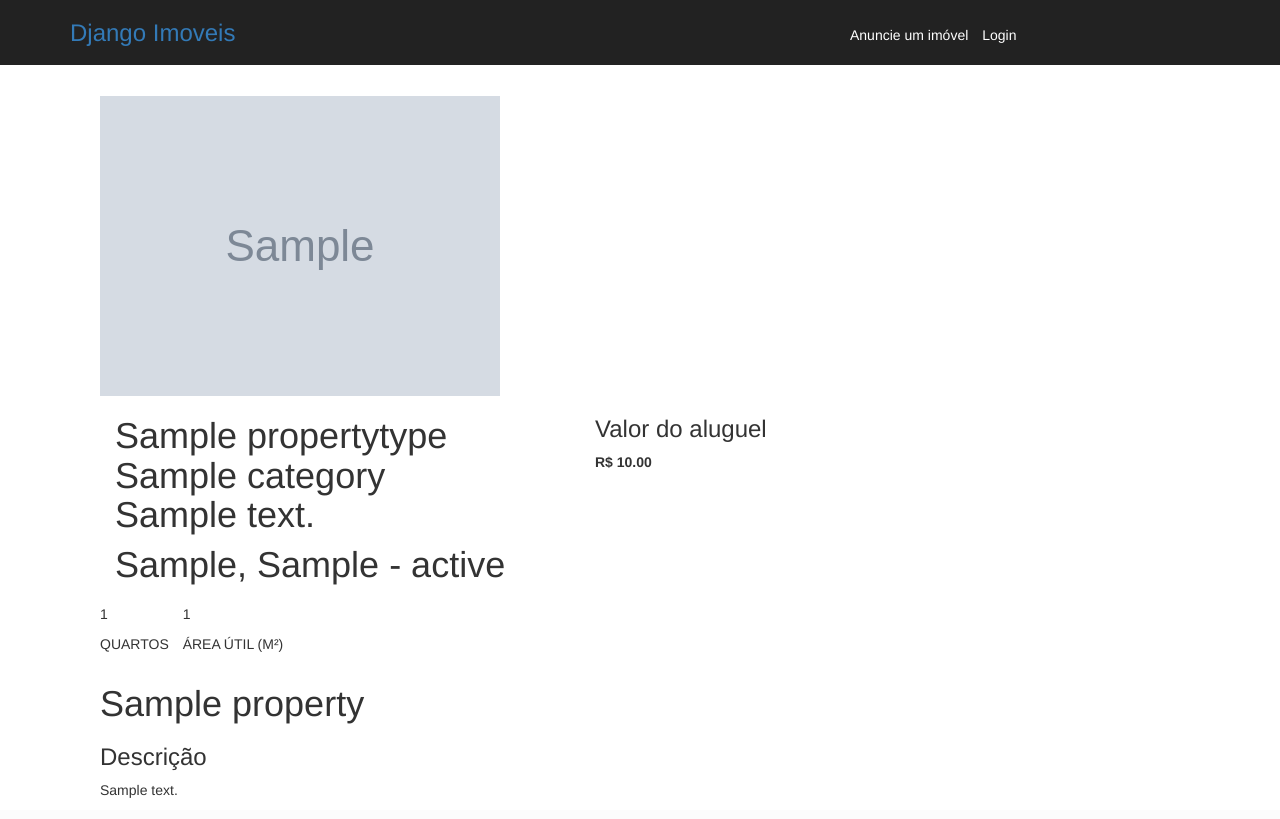
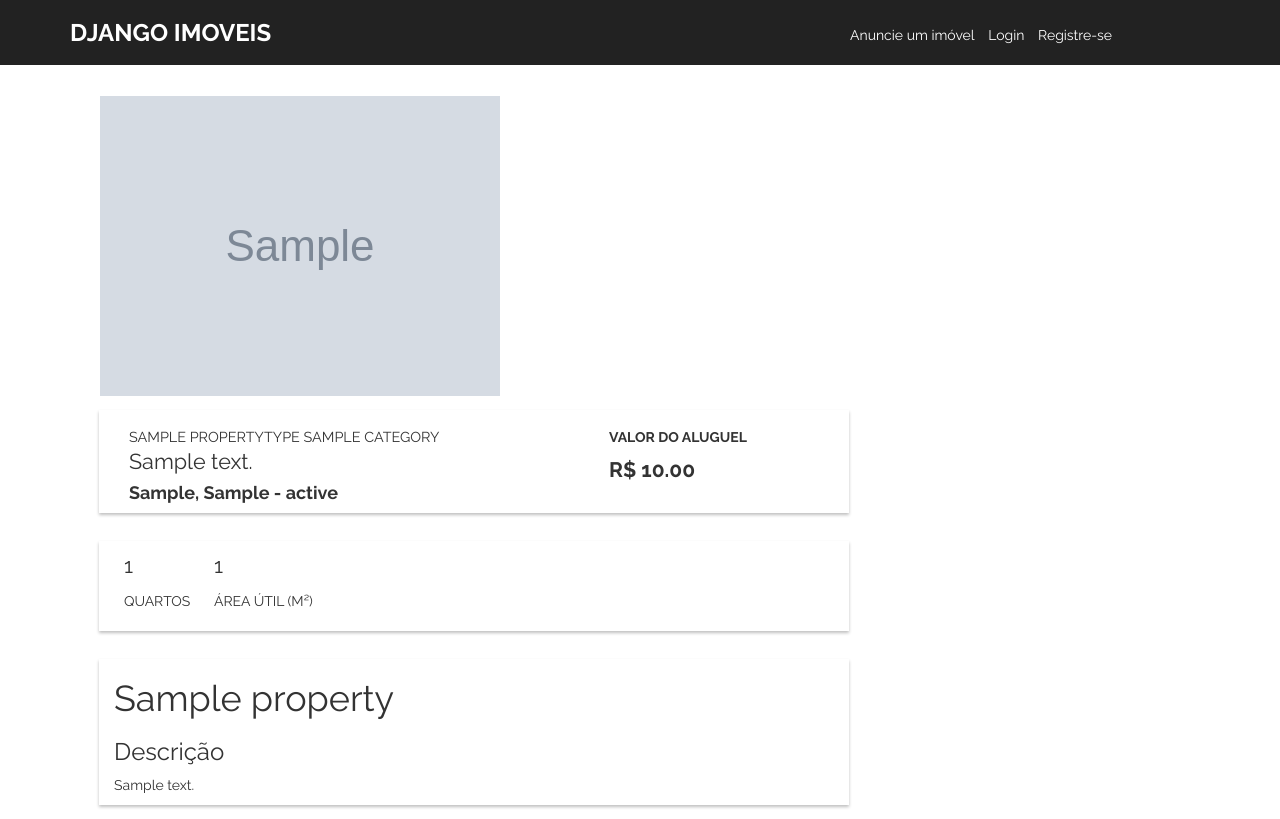
Before and after one commit to andresmachado/django-imoveis, a Django app: a page that uses templates/properties/base.html in a window 1280 px wide. Before the commit the page ends 798 px from the top, so only its background shows below. Run offline with Django 3.2, Linux system fonts and the light colour scheme; tables that the repository leaves empty hold one stand-in row (values such as "Sample post"); grey boxes marked "Sample" are stand-in pictures; some libraries are stand-ins or nearby versions.

Commit message:
Styled property list and detail page

```diff
--- /dev/null
+++ b/properties/static/css/detail.css
@@ -0,0 +1,53 @@
+.b-shadow {
+	box-shadow: 0 2px 3px rgba(0,0,0,0.25);
+	transition: ease-in-out 0.5s;
+	margin: 1em;
+}
+
+.b-shadow:hover {
+	box-shadow: 0 2px 8px #979797;
+	transition: ease-in-out 0.5s;
+}
+
+.property-location .address-info {
+	margin: 0;
+}
+
+.subtitle {
+	font-size: 0.4em;
+	text-transform: uppercase;
+	font-weight: normal;
+}
+
+.property-address {
+	font-size: 0.6em;
+}
+
+.property-address2 {
+	font-size: 0.5em;
+	font-weight: bolder;
+}
+
+.property-rentinfo .property-rentvalue {
+	font-size: 1.5em;
+	font-weight: bold;
+}
+
+.property-rentinfo h3 {
+	font-size: 1em;
+	text-transform: uppercase;
+	font-weight: bold;
+}
+
+.property-details ul {
+	list-style: none;
+}
+
+.property-details ul li {
+	display: inline-block;
+	padding: 10px;
+}
+
+.property-details p {
+	font-size: 1.5em;
+}
--- a/properties/static/css/main.css
+++ b/properties/static/css/main.css
@@ -1,6 +1,7 @@
 * {
 	margin: 0;
 	padding: 0;
+	font-family: 'Raleway', sans-serif;
 }
 
 .search input {
@@ -13,9 +14,19 @@
 	font-weight: bold;
 }
 
-
 header {
 	margin-bottom: 30px;
+}
+
+header h3 a {
+	color: white;
+	text-transform: uppercase;
+	font-weight: bolder;
+}
+
+header h3 a:hover {
+	text-decoration: none;
+	color: white;
 }
 
 header ul {
@@ -26,3 +37,19 @@ header ul {
 header ul a {
 	color: white;
 }
+
+header ul a:hover {
+	text-decoration: none;
+}
+
+.property h4 {
+	margin: 0;
+}
+
+.property a:hover {
+	text-decoration: none;
+}
+
+.owner {
+	color: #bdc3c7;
+}
--- a/templates/properties/base.html
+++ b/templates/properties/base.html
@@ -6,7 +6,9 @@
 	<meta charset="UTF-8">
 	<title>{% block title %} Django Imoveis - Aluguel de imóveis {% endblock title %}</title>
 	<link rel="stylesheet" type="text/css" href="{% static 'css/main.css' %}">
+	<link rel="stylesheet" type="text/css" href="{% static 'css/detail.css' %}">
 	<link rel="stylesheet" type="text/css" href="https://maxcdn.bootstrapcdn.com/bootstrap/3.3.6/css/bootstrap.min.css">
+	<link href='https://fonts.googleapis.com/css?family=Raleway:400,700,800' rel='stylesheet' type='text/css'>
 	<script src="https://code.jquery.com/jquery-2.2.3.min.js"></script>
 	<script src="{% static 'smart-selects/admin/js/chainedfk.js' %}" ></script>
 </head>
@@ -20,8 +22,9 @@
 					</div>
 					<div class="main-menu col-md-4">
 						<ul class="list-inline">
-							<li><a href="#">Anuncie um imóvel</a></li>
+							<li><a href="{% url 'create_property' %}">Anuncie um imóvel</a></li>
 							<li><a href="#">Login</a></li>
+							<li><a href='#'>Registre-se</a></li>
 						</ul>
 					</div>
 				</div>
--- a/templates/properties/property_detail.html
+++ b/templates/properties/property_detail.html
@@ -11,26 +11,30 @@
 				<div class="col-md-12">
 					<img src="{{ property.image.url }}" class='img-responsive'>
 				</div>
-				<div class="clearfix col-md-12 property-location">
-					<div class="col-md-8 pull-left">
-					<h1 class="pull-left">
+				<div class="b-shadow col-md-12 property-location">
+					<div class="col-md-8">
+					<h1 class="address-info">
 						<span class="subtitle">{{ property.property_type }} {{ property.category }}</span>
 						<br>
 						<p class="property-address">
 							{{ property.address }}
 						</p>
-						<p class="property-location">
+						<p class="property-address2">
 							{{ property.district}}, {{ property.city}} - {{ property.state }}
 						</p>
 					</h1>
 					</div>
-					<div class="col-md-4 property-value">
-						<h3>Valor do aluguel</h3>
-						<span><strong>R$ {{ property.rent_price|floatformat:2|intcomma}}</strong></span>
+					<div class="col-md-4 property-rentinfo">
+						<h1>
+							<h3>Valor do aluguel</h3>
+							<p class="property-rentvalue">
+								R$ {{ property.rent_price|floatformat:2}}
+							</p>
+						</h1>
 					</div>
 				</div>
-				<div class="col-md-12 property-details">
-					<ul class="list-inline">
+				<div class="b-shadow col-md-12 property-details">
+					<ul>
 						<li>
 							<p>{{ property.rooms }}</p>
 							<span class="info">QUARTOS</span>
@@ -41,7 +45,7 @@
 						</li>
 					</ul>
 				</div>
-				<div class="col-md-12 property-info">
+				<div class="b-shadow col-md-12 property-info">
 					<h1>{{ property.title }}</h1>
 					<h3>Descrição</h3>
 					<p>{{ property.description }}</p>
```
Also changed, not shown: templates/properties/property_list.html (+5 -5 lines).
